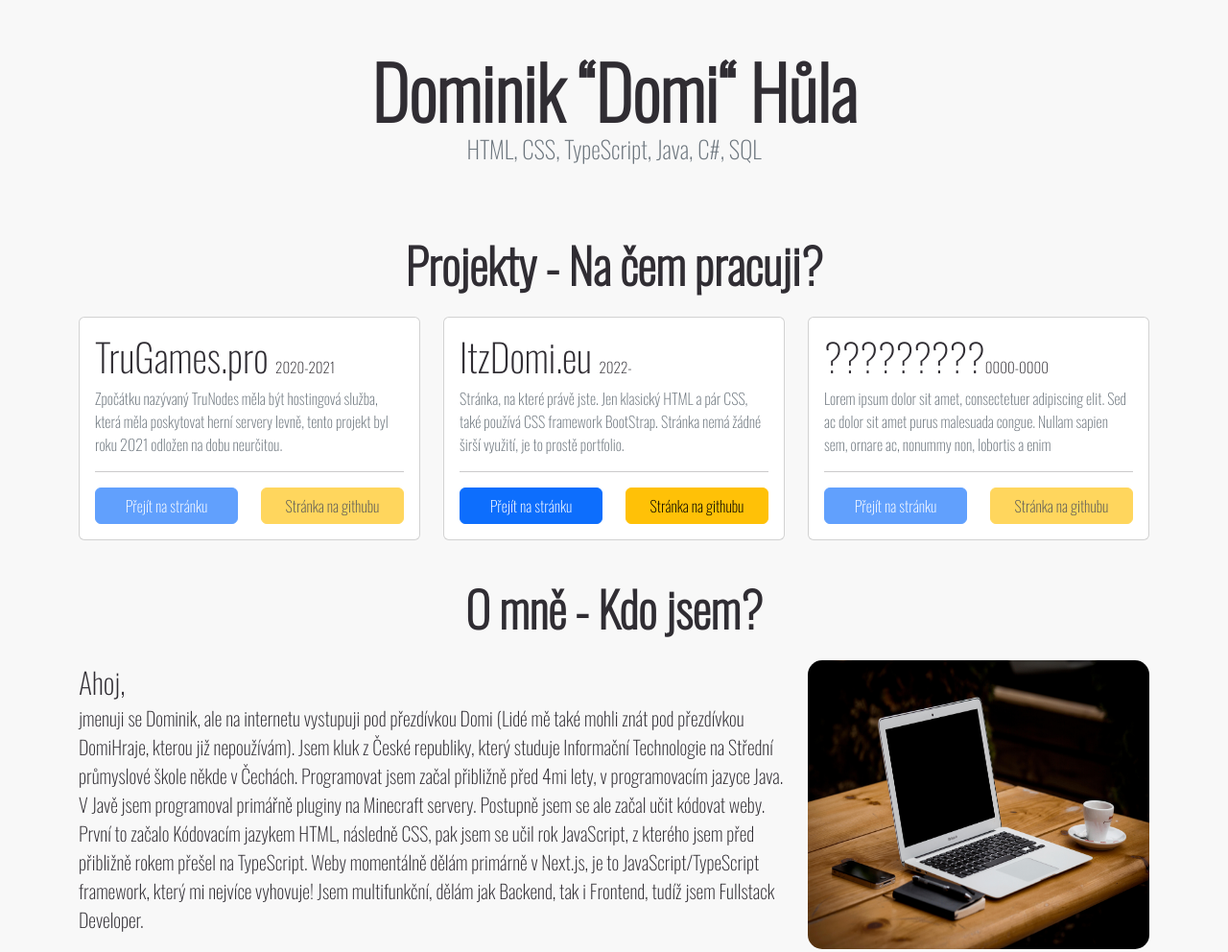
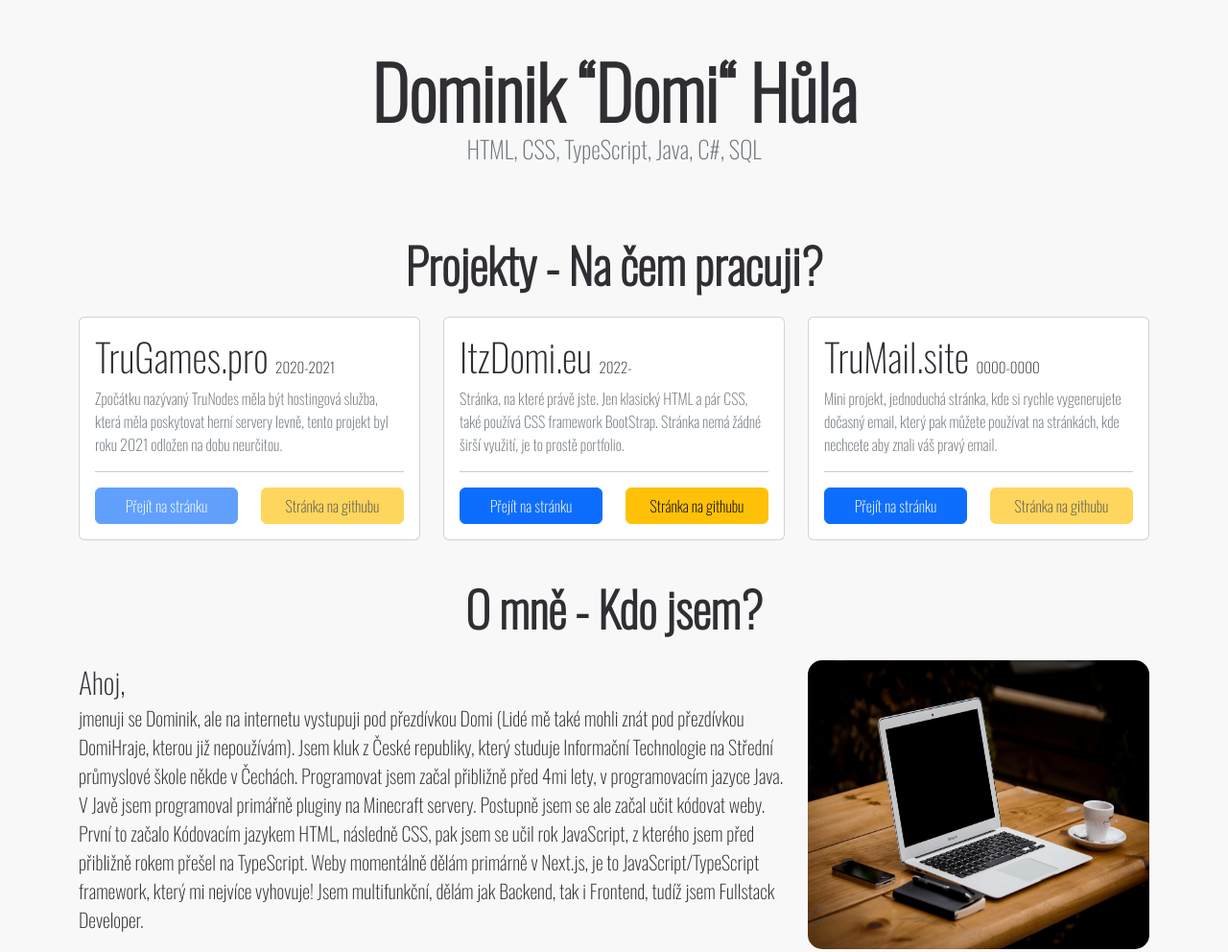
Before and after one commit to DomiTG/itzdomi.eu, a plain HTML site: page index.html in a window 1280 px wide. Shown: the top 992 px of the page at 96% size. Drawn offline with nearby package versions, Linux system fonts and the light colour scheme.

Commit message:
pridani noveho projektu

```diff
--- a/index.html
+++ b/index.html
@@ -71,12 +71,12 @@
             <div class="col-lg-4 col-md-6 col-12 under">
                 <div class="card">
                     <div class="card-body">
-                        <h1>?????????<strong class="years">0000-0000</strong></h1>
-                        <p class="text-muted">Lorem ipsum dolor sit amet, consectetuer adipiscing elit. Sed ac dolor sit amet purus malesuada congue. Nullam sapien sem, ornare ac, nonummy non, lobortis a enim</p>
+                        <h1>TruMail.site <strong class="years">0000-0000</strong></h1>
+                        <p class="text-muted">Mini projekt, jednoduchá stránka, kde si rychle vygenerujete dočasný email, který pak můžete používat na stránkách, kde nechcete aby znali váš pravý email.</p>
                         <hr/>
                         <div class="row">
                             <div class="col-6">
-                                <button class="btn btn-primary" style="width: 100%;" disabled>Přejít na stránku</button>
+                                <a class="btn btn-primary" style="width: 100%;" href="https://trumail.site">Přejít na stránku</a>
                             </div>
                             <div class="col-6">
                                 <button class="btn btn-warning" style="width: 100%;" disabled>Stránka na githubu</button>
```
